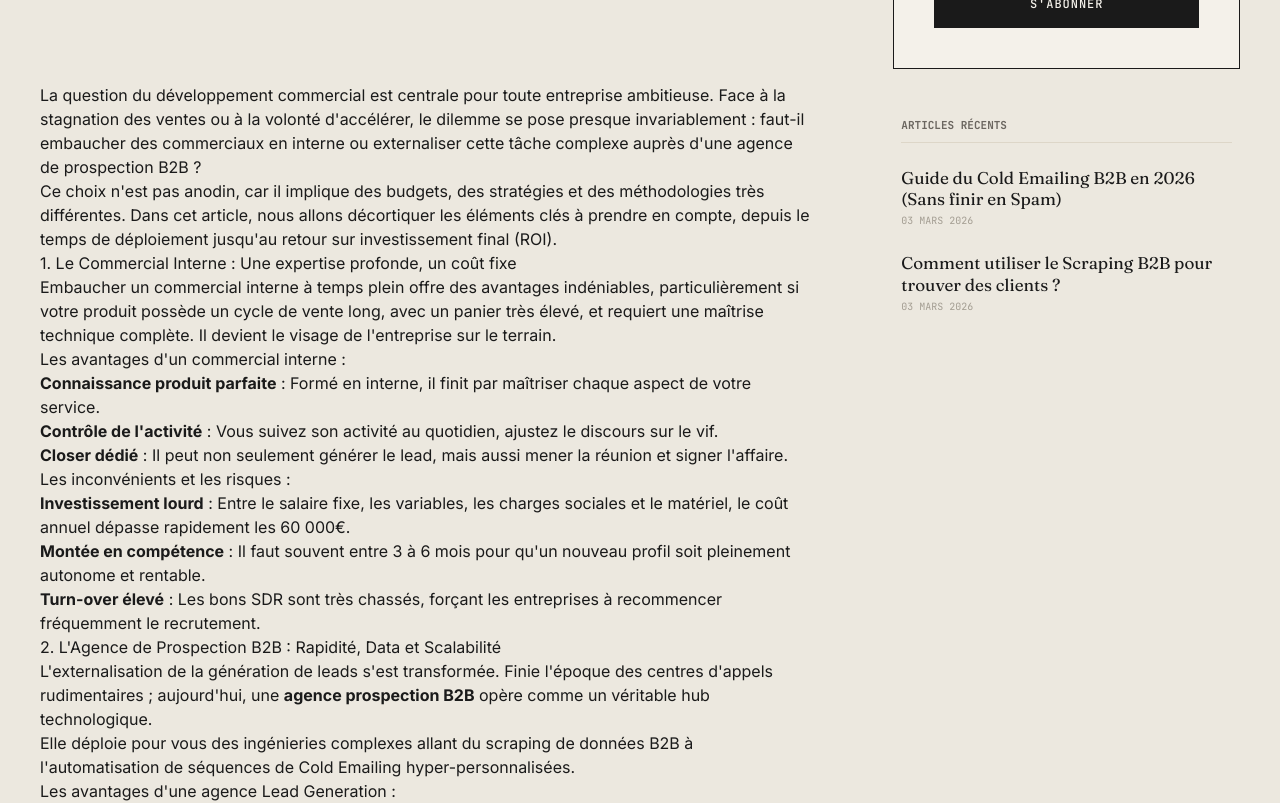
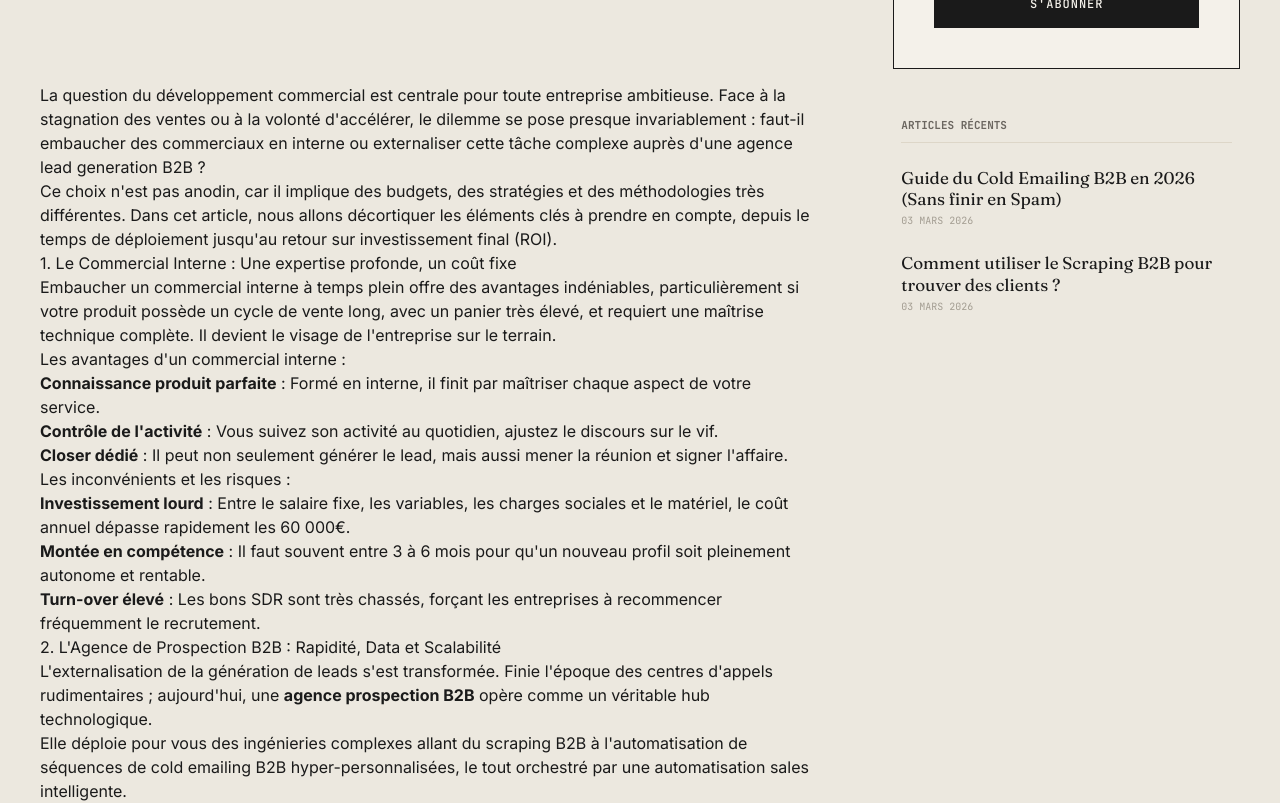
Before and after one commit to Jimmyjoe13/Nana-intelligence, a Next.js app: page /blog/1 in a window 1280 px wide. Shown: the part 1160-1963 px from the top of the page. Built offline with nearby package versions, Linux system fonts and the light colour scheme.

Commit message:
linking: maillage interne articles blog vers services + agences PACA (W39)

```diff
--- a/src/mocks/blog.ts
+++ b/src/mocks/blog.ts
@@ -8,7 +8,7 @@ export const blogPosts = [
     readTime: "6 MIN",
     image: "https://images.unsplash.com/photo-1557200134-90327ee9fafa?q=80&w=800&auto=format&fit=crop",
     content: `
-      <p>La question du développement commercial est centrale pour toute entreprise ambitieuse. Face à la stagnation des ventes ou à la volonté d'accélérer, le dilemme se pose presque invariablement : faut-il embaucher des commerciaux en interne ou externaliser cette tâche complexe auprès d'une <a href="/contact">agence de prospection B2B</a> ?</p>
+      <p>La question du développement commercial est centrale pour toute entreprise ambitieuse. Face à la stagnation des ventes ou à la volonté d'accélérer, le dilemme se pose presque invariablement : faut-il embaucher des commerciaux en interne ou externaliser cette tâche complexe auprès d'une <a href="/agence-lead-generation">agence lead generation B2B</a> ?</p>
 
       <p>Ce choix n'est pas anodin, car il implique des budgets, des stratégies et des méthodologies très différentes. Dans cet article, nous allons décortiquer les éléments clés à prendre en compte, depuis le temps de déploiement jusqu'au retour sur investissement final (ROI).</p>
 
@@ -32,7 +32,7 @@ export const blogPosts = [
       <h2>2. L'Agence de Prospection B2B : Rapidité, Data et Scalabilité</h2>
       <p>L'externalisation de la génération de leads s'est transformée. Finie l'époque des centres d'appels rudimentaires ; aujourd'hui, une <strong>agence prospection B2B</strong> opère comme un véritable hub technologique.</p>
 
-      <p>Elle déploie pour vous des ingénieries complexes allant du <a href="/blog/3">scraping de données B2B</a> à l'automatisation de séquences de <a href="/blog/2">Cold Emailing</a> hyper-personnalisées.</p>
+      <p>Elle déploie pour vous des ingénieries complexes allant du <a href="/services/scraping-b2b">scraping B2B</a> à l'automatisation de séquences de <a href="/services/cold-emailing-b2b">cold emailing B2B</a> hyper-personnalisées, le tout orchestré par une <a href="/services/automatisation-sales">automatisation sales</a> intelligente.</p>
 
       <h3>Les avantages d'une agence Lead Generation :</h3>
       <ul>
@@ -46,6 +46,8 @@ export const blogPosts = [
       <p><strong>Si vous avez déjà une équipe Sales :</strong> L'agence agit comme un département de "Growth Marketing" externe pour alimenter vos closers avec 10 à 30 leads qualifiés par mois.</p>
 
       <p>Chez <strong>Nana Intelligence</strong>, nous nous positionnons comme l'extension naturelle de votre force de vente. Prêt à transformer votre acquisition ?</p>
+
+      <p>Nous intervenons sur toute la PACA : découvrez notre <a href="/agence-lead-generation/marseille">agence lead generation Marseille</a>, notre <a href="/agence-lead-generation/aix-en-provence">agence lead generation Aix-en-Provence</a>, ou directement notre <a href="/services/cold-emailing-b2b">service cold emailing B2B</a> pour démarrer rapidement.</p>
     `
   },
   {
@@ -70,7 +72,7 @@ export const blogPosts = [
       </ul>
 
       <h2>2. La Data (Scraping) : Le carburant de la campagne</h2>
-      <p>Le meilleur email envoyé à la mauvaise personne fera 0% de taux de réponse. Vous devez investir dans la qualité de votre base, souvent via le <a href="/blog/3">web scraping B2B</a>.</p>
+      <p>Le meilleur email envoyé à la mauvaise personne fera 0% de taux de réponse. Vous devez investir dans la qualité de votre base, souvent via le <a href="/services/scraping-b2b">scraping B2B</a>. Vous pouvez aussi combiner cette approche avec une <a href="/services/automatisation-sales">automatisation sales</a> pour ne jamais manquer un relance.</p>
       <p>Assurez-vous que les emails soient vérifiés via des logiciels de "Catch-all Checkers" avant tout envoi, afin d'abaisser votre taux de rebond (Bounce Rate) en dessous de 3%.</p>
 
       <h2>3. Le Copywriting : Court, direct, curieux</h2>
@@ -84,7 +86,7 @@ export const blogPosts = [
       <h2>4. Comment scaler sans risques ?</h2>
       <p>Pour envoyer plus de 100 emails par jour, utilisez l'<strong>inbox rotation</strong> : distribuez la charge sur plusieurs adresses différentes pour rester sous les radars des filtres antispam.</p>
 
-      <p>Besoin d'aide pour configurer votre infrastructure ? <a href="/contact">Contactez Nana Intelligence</a> pour un audit gratuit.</p>
+      <p>Besoin d'aide pour configurer votre infrastructure ? <a href="/services/cold-emailing-b2b">Notre service cold emailing B2B</a> prend en charge le setup complet — ou <a href="/agence-lead-generation/nice">notre agence à Nice</a> pour un accompagnement local.</p>
     `
   },
   {
@@ -119,7 +121,9 @@ export const blogPosts = [
           <li><strong>Intérêt légitime :</strong> Votre offre doit être liée à la fonction du prospect, et vous devez inclure un lien de désinscription (Opt-out).</li>
       </ol>
 
-      <p>Gérer ces listes est chronophage. En confiant votre stratégie à une <a href="/services">agence de génération de leads</a>, vous concentrez vos équipes sur la vente.</p>
+      <p>Gérer ces listes est chronophage. En confiant votre stratégie à une <a href="/services/scraping-b2b">agence scraping B2B</a> comme Nana Intelligence, vous concentrez vos équipes sur la vente.</p>
+
+      <p>Pour aller plus loin, lisez aussi notre <a href="/blog/2">guide du cold emailing B2B</a> et découvrez notre <a href="/services/automatisation-sales">automatisation sales</a> pour un nurturing automatisé de vos prospects.</p>
     `
   },
 ];
```
